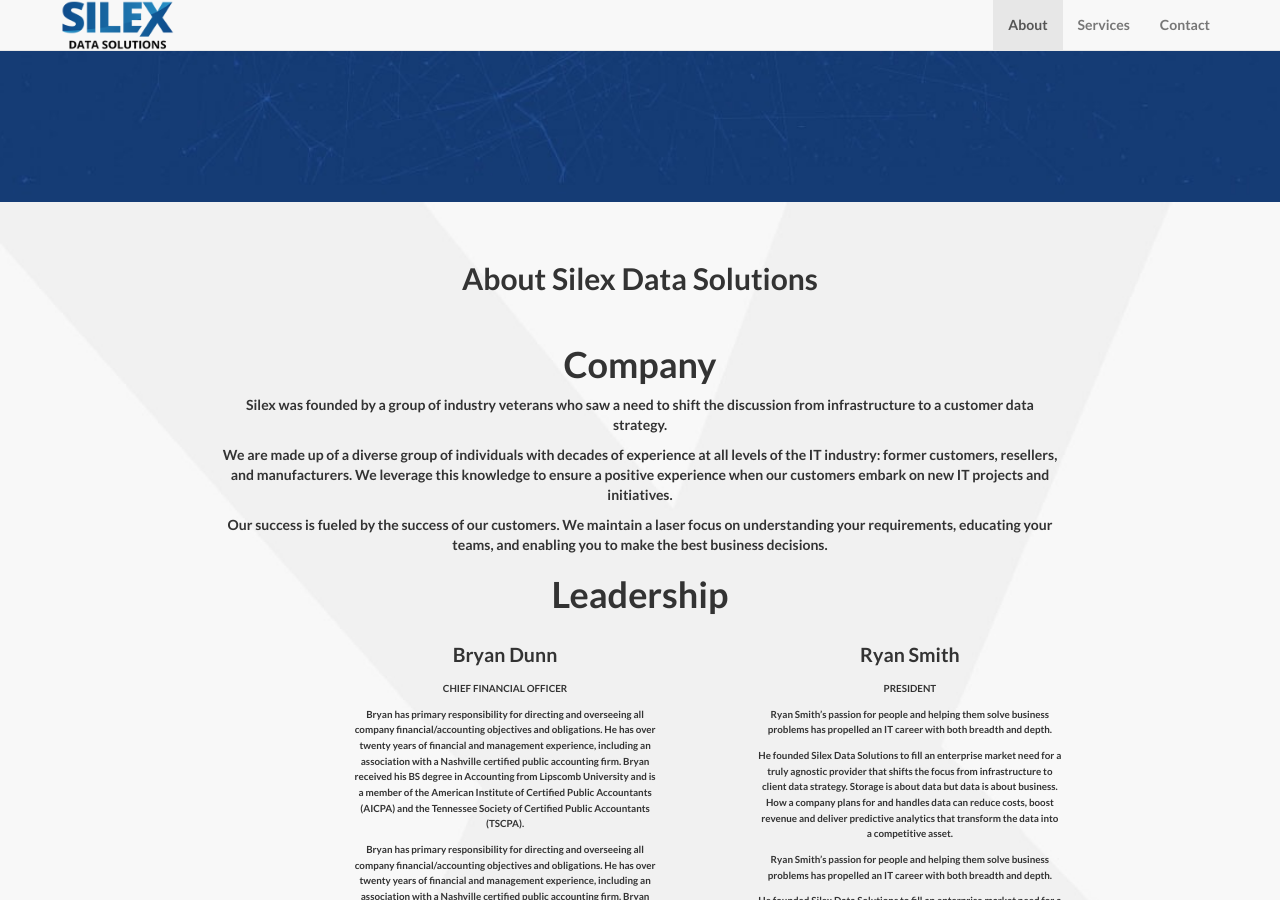
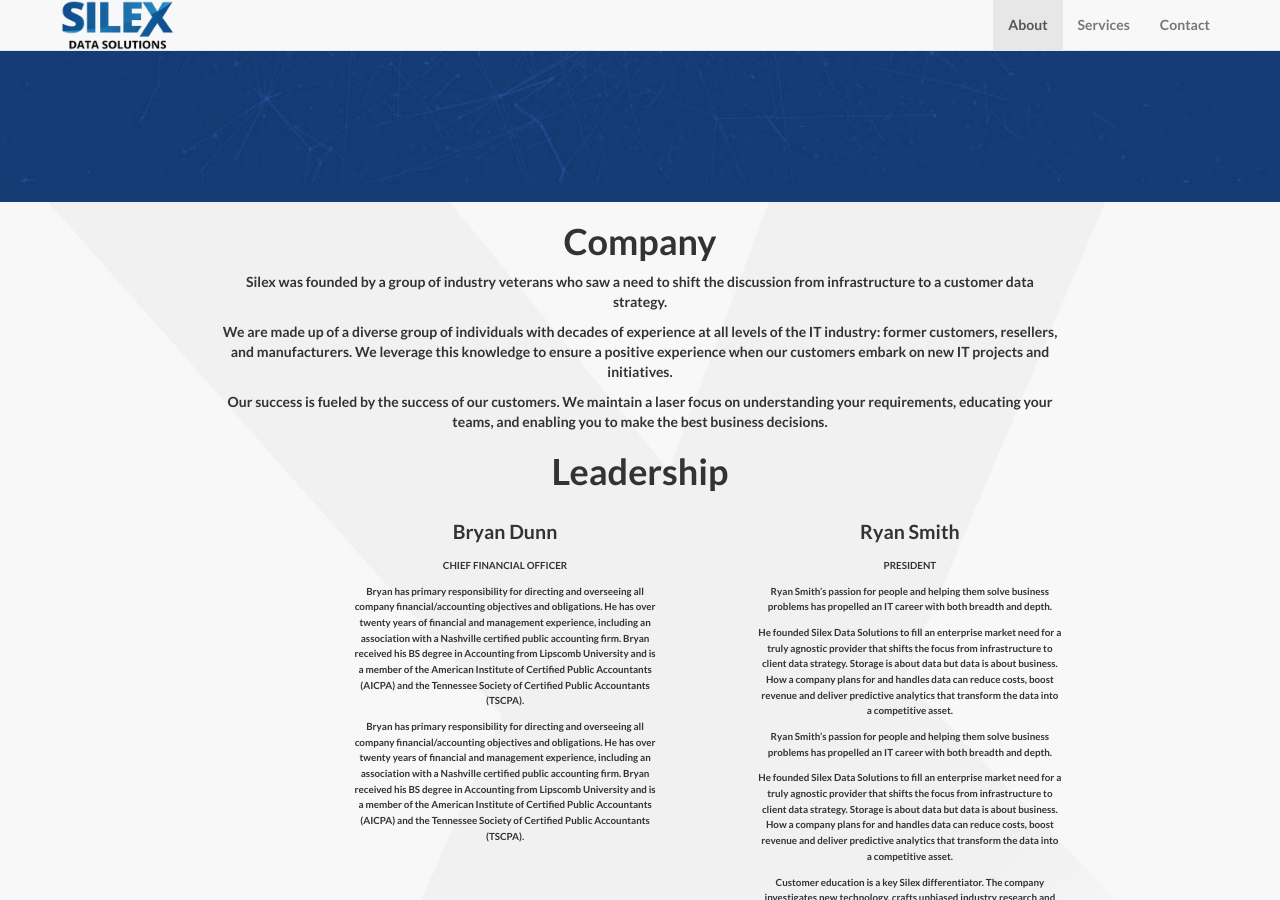
Before and after one commit to SilexDataSolutions/silexdatasolutions.github.io, a Jekyll site: the page built from index.html, in a window 1280 px wide and 900 px high, scrolled down 655 px. Built offline with Jekyll 4.4.1, drawn with Linux system fonts in a browser that asks for light colours.

Commit message:
Moving words...

```diff
--- a/_includes/about.html
+++ b/_includes/about.html
@@ -2,9 +2,6 @@
     <section id="about" class="content-section text-center about-section">
         <div class="row">
             <div class="col-lg-8 col-lg-offset-2">
-              <br/><br/>
-              <h2>About Silex Data Solutions</h2>
-              <br/>
 <a name="company" class="padding"></a>
 <section class="company">
 <div class="module group">
```
